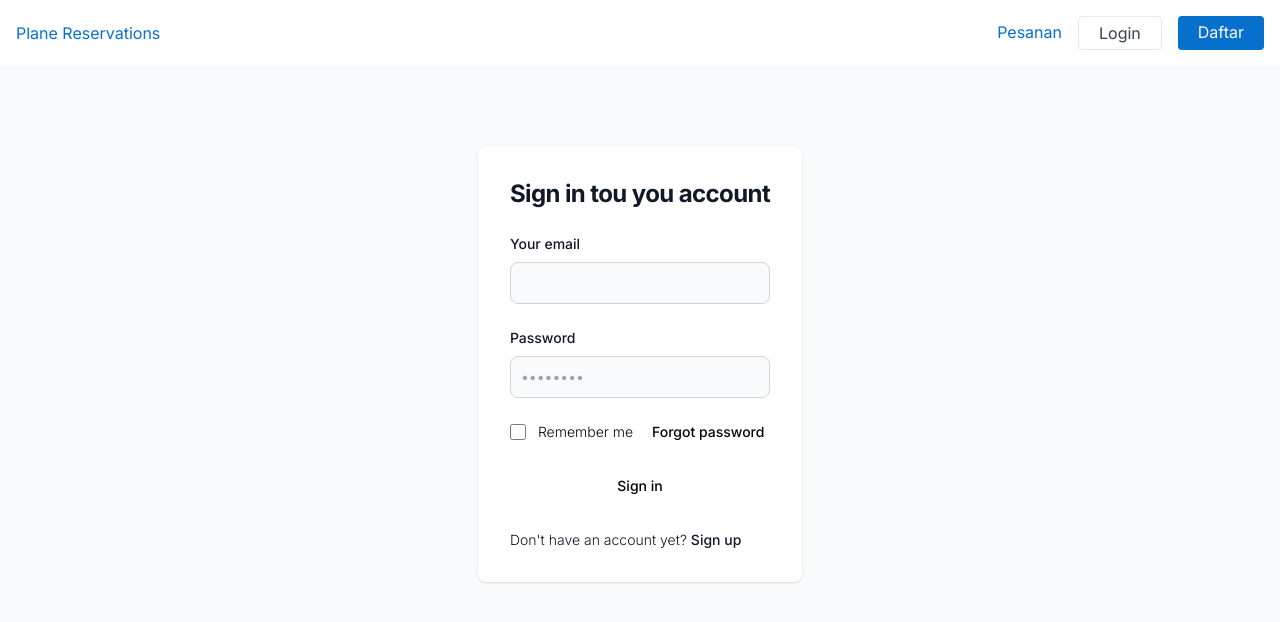
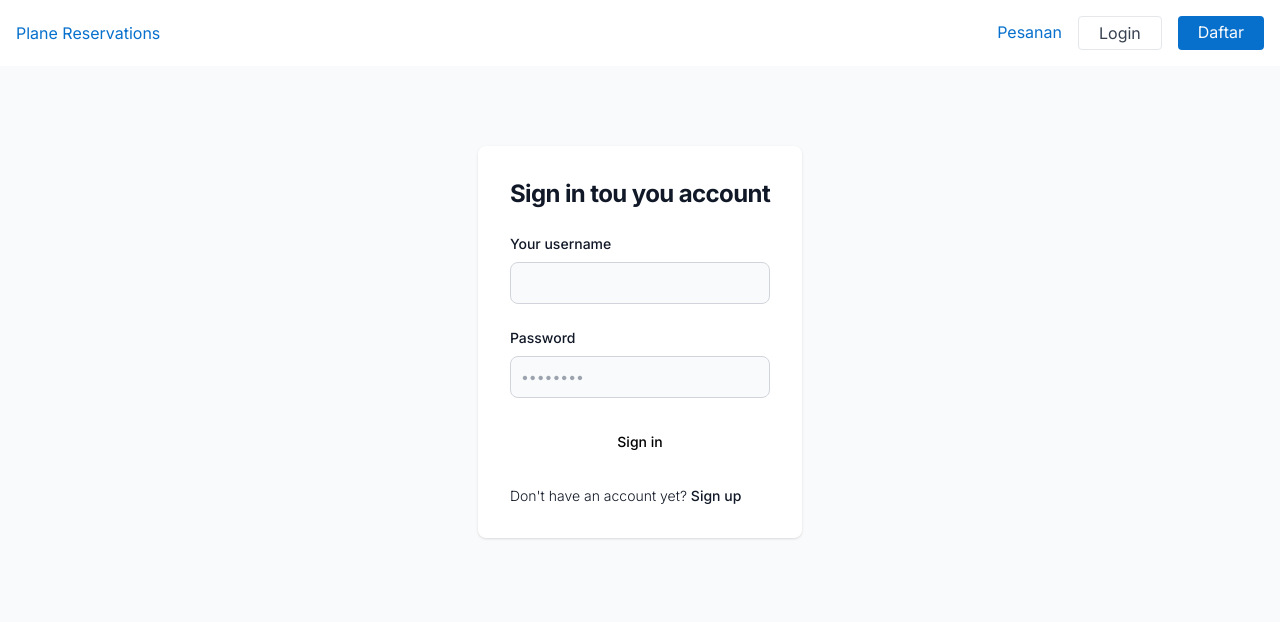
Before and after one commit to Rullyhidayatullahfaizal/TB1-web-enterprise, a Next.js app: page /login in a window 1280 px wide. Shown: the top 622 px of the page. Built offline with nearby package versions, Linux system fonts and the light colour scheme.

Commit message:
login and register

```diff
--- a/src/app/login/page.js
+++ b/src/app/login/page.js
@@ -1,30 +1,87 @@
+'use client'
+
+import React, { useClient, useEffect, useState } from 'react'
+import { supabase } from "@/utils/supabase";
+import { useRouter } from 'next/navigation';
+
+
+//memanggil supabase
+
 const LoginPage = () => {
+    //define state : format [namaState, fungsiUbahState] = useState(default [])
+    const router = useRouter()
+    const [username, setUname] = useState('');
+    const [password, setPwd] = useState('');
+
+
+
+    const hdlUName = event => {
+        setUname(event.target.value);
+    }
+
+    const hdlPwd = event => {
+        setPwd(event.target.value);
+    }
+
+
+
+
+    //cara akses api via libary supabase
+    async function onSubmit(e) {
+        e.preventDefault()
+            const { data, error } = await supabase
+                .from('users')
+                .select('id')
+                .eq('username', username)
+                .eq('password', password)
+                .single()
+
+
+                if (!data) {
+                return alert ("password salah");
+
+                }
+
+
+                router.push("/home");
+
+                //Aray
+
+                //.from(tabel target)
+                //    .insert('field', value)
+
+
+
+        //alert("");
+
+
+        //samain kaya login bikin validasi keluarin pesan eror dan kalau berhasil pindahin ke login
+
+        //sembunyikan password
+        //created_at dibuat sesuai jam taken akun
+
+        //setListData(data)
+    }
+
     return (
 
 
         <section class="bg-gray-50 dark:bg-gray-50 flex justify-center py-8 mx-auto md:h-screen lg:py-20">
-           <div>
+            <div>
                 <div class="w-full bg-white rounded-lg shadow dark:border md:mt-0 sm:max-w-md xl:p-0 dark:bg-gray-50 dark:border-gray-700">
                     <div class="p-6 space-y-4 md:space-y-6 sm:p-8">
                         <h1 class="text-xl font-bold leading-tight tracking-tight text-gray-900 md:text-2xl dark:text-black">
                             Sign in tou you account
                         </h1>
-                        <form class="space-y-4 md:space-y-6" action="#">
+
+                        <form onSubmit={onSubmit} class="space-y-4 md:space-y-6" action="#">
                             <div>
-                                <label for="email" class="block mb-2 text-sm font-medium text-gray-900 dark:text-black">Your email</label>
-                                <input type="email" name="email" id="email" class="bg-gray-50 border border-gray-300 text-gray-900 sm:text-sm rounded-lg focus:ring-primary-600 focus:border-primary-600 block w-full p-2.5 dark:bg-gray-50 dark:border-gray-600 dark:placeholder-gray-400 dark:text-black dark:focus:ring-blue-500 dark:focus:border-blue-500" required="" />
+                                <label for="username" class="block mb-2 text-sm font-medium text-gray-900 dark:text-black">Your username</label>
+                                <input onChange={hdlUName} value={username} type="username" name="username" id="username" class="bg-gray-50 border border-gray-300 text-gray-900 sm:text-sm rounded-lg focus:ring-primary-600 focus:border-primary-600 block w-full p-2.5 dark:bg-gray-50 dark:border-gray-600 dark:placeholder-gray-400 dark:text-black dark:focus:ring-blue-500 dark:focus:border-blue-500" required="" />
                             </div>
                             <div>
                                 <label for="password" class="block mb-2 text-sm font-medium text-gray-900 dark:text-black">Password</label>
-                                <input type="password" name="password" id="password" placeholder="••••••••" class="bg-gray-50 border border-gray-300 text-gray-900 sm:text-sm rounded-lg focus:ring-primary-600 focus:border-primary-600 block w-full p-2.5 dark:bg-gray-50 dark:border-gray-600 dark:placeholder-gray-400 dark:text-white dark:focus:ring-blue-500 dark:focus:border-blue-500" required="" />
-                            </div>
-                            <div class="flex items-start">
-                                <div class="flex items-center h-5">
-                                    <input id="terms" aria-describedby="terms" type="checkbox" class="w-4 h-4 border border-gray-300 rounded bg-gray-50 focus:ring-3 focus:ring-primary-300 dark:bg-gray-50 dark:border-gray-600 dark:focus:ring-primary-600 dark:ring-offset-gray-800" required="" />
-                                </div>
-                                <div class="ml-3 text-sm">
-                                    <label for="terms" class="font-light text-gray-950 dark:text-black">Remember me <a class="font-medium text-primary-600 hover:underline dark:text-sky-500" href="#"> &nbsp; &nbsp; Forgot password</a></label>
-                                </div>
+                                <input onChange={hdlPwd} value={password} type="password" name="password" id="password" placeholder="••••••••" class="bg-gray-50 border border-gray-300 text-gray-900 sm:text-sm rounded-lg focus:ring-primary-600 focus:border-primary-600 block w-full p-2.5 dark:bg-gray-50 dark:border-gray-600 dark:placeholder-gray-400 dark:text-white dark:focus:ring-blue-500 dark:focus:border-blue-500" required="" />
                             </div>
                             <button type="submit" class="w-full text-black bg-primary-600 hover:bg-primary-700 focus:ring-4 focus:outline-none focus:ring-primary-300 font-medium rounded-lg text-sm px-5 py-2.5 text-center dark:bg-sky-500 dark:hover:bg-blue-600 dark:focus:ring-blue-900">Sign in</button>
                             <p class="text-sm font-light text-gray-900 dark:text-black">
--- a/src/app/register/page.js
+++ /dev/null
@@ -1,47 +0,0 @@
-const RegisterPage = () => {
-    return (
-
-
-        <section class="bg-gray-50 dark:bg-gray-50 flex justify-center py-8 mx-auto md:h-screen lg:py-20">
-            <div>
-                <div class="w-full bg-white rounded-lg shadow dark:border md:mt-0 sm:max-w-md xl:p-0 dark:bg-gray-50 dark:border-gray-700">
-                    <div class="p-6 space-y-4 md:space-y-6 sm:p-8">
-                        <h1 class="text-xl font-bold leading-tight tracking-tight text-gray-900 md:text-2xl dark:text-black">
-                            Create and account
-                        </h1>
-                        <form class="space-y-4 md:space-y-6" action="#">
-                            <div>
-                                <label for="email" class="block mb-2 text-sm font-medium text-gray-900 dark:text-black">Your email</label>
-                                <input type="email" name="email" id="email" class="bg-gray-50 border border-gray-300 text-gray-900 sm:text-sm rounded-lg focus:ring-primary-600 focus:border-primary-600 block w-full p-2.5 dark:bg-gray-50 dark:border-gray-600 dark:placeholder-gray-400 dark:text-black dark:focus:ring-blue-500 dark:focus:border-blue-500" required="" />
-                            </div>
-                            <div>
-                                <label for="password" class="block mb-2 text-sm font-medium text-gray-900 dark:text-black">Password</label>
-                                <input type="password" name="password" id="password" placeholder="••••••••" class="bg-gray-50 border border-gray-300 text-gray-900 sm:text-sm rounded-lg focus:ring-primary-600 focus:border-primary-600 block w-full p-2.5 dark:bg-gray-50 dark:border-gray-600 dark:placeholder-gray-400 dark:text-white dark:focus:ring-blue-500 dark:focus:border-blue-500" required="" />
-                            </div>
-                            <div>
-                                <label for="confirm-password" class="block mb-2 text-sm font-medium text-gray-900 dark:text-black">Confirm password</label>
-                                <input type="confirm-password" name="confirm-password" id="confirm-password" placeholder="••••••••" class="bg-gray-50 border border-gray-300 text-gray-900 sm:text-sm rounded-lg focus:ring-primary-600 focus:border-primary-600 block w-full p-2.5 dark:bg-gray-50 dark:border-gray-600 dark:placeholder-gray-400 dark:text-white dark:focus:ring-blue-500 dark:focus:border-blue-500" required="" />
-                            </div>
-                            <div class="flex items-start">
-                                <div class="flex items-center h-5">
-                                    <input id="terms" aria-describedby="terms" type="checkbox" class="w-4 h-4 border border-gray-300 rounded bg-gray-50 focus:ring-3 focus:ring-primary-300 dark:bg-gray-50 dark:border-gray-600 dark:focus:ring-primary-600 dark:ring-offset-gray-800" required="" />
-                                </div>
-                                <div class="ml-3 text-sm">
-                                    <label for="terms" class="font-light text-gray-950 dark:text-black">I accept the <a class="font-medium text-primary-600 hover:underline dark:text-primary-500" href="#">Terms and Conditions</a></label>
-                                </div>
-                            </div>
-                            <button type="submit" class="w-full text-black bg-primary-600 hover:bg-primary-700 focus:ring-4 focus:outline-none focus:ring-primary-300 font-medium rounded-lg text-sm px-5 py-2.5 text-center dark:bg-sky-500 dark:hover:bg-blue-600 dark:focus:ring-blue-900">Create an account</button>
-                            <p class="text-sm font-light text-gray-900 dark:text-black">
-                                Already have an account? <a href="login" class="font-medium text-primary-600 hover:underline dark:text-primary-500">Login here</a>
-                            </p>
-                        </form>
-                    </div>
-                </div>
-            </div>
-        </section>
-
-    );
-};
-
-
-export default RegisterPage;
--- /dev/null
+++ b/src/app/register/page.jsx
@@ -0,0 +1,89 @@
+'use client'
+
+    import React, { useState } from 'react'
+    import { useRouter } from 'next/navigation'
+
+    //memanggil supabase
+    import { supabase } from "@/utils/supabase";
+
+    const RegisterPage = () => {
+        const router = useRouter()
+
+        const [usernameInput, setUname] = useState('')
+        const [passwordInput, setPwd] = useState('')
+
+
+        const hdlUName = event => {
+            setUname(event.target.value);
+        }
+
+        const hdlPwd = event => {
+            setPwd(event.target.value);
+        }
+
+
+
+        //insert data ke supabase
+        async function onSubmit(event) {
+            event.preventDefault();
+
+            alert("submit diproses lagi");
+
+            const { data, error } = await supabase
+                .from('users')
+                .insert({ username: usernameInput, password: passwordInput, })
+
+            //daftar pakai username yang sudah ada di supabase
+                if (error) {
+                    return alert ("password salah");
+                    }
+
+
+                    router.push('/login/')
+
+            //.from(tabel target)
+                //    .insert('field', value)
+
+
+        }
+
+        return (
+
+
+            <section className="bg-gray-50 dark:bg-gray-50 flex justify-center py-8 mx-auto md:h-screen lg:py-20">
+                <div>
+                    <div className="w-full bg-white rounded-lg shadow dark:border md:mt-0 sm:max-w-md xl:p-0 dark:bg-gray-50 dark:border-gray-700">
+                        <div className="p-6 space-y-4 md:space-y-6 sm:p-8">
+                            <h1 className="text-xl font-bold leading-tight tracking-tight text-gray-900 md:text-2xl dark:text-black">
+                                Create and account
+                            </h1>
+                            <form className="space-y-4 md:space-y-6" action="#">
+                                <div>
+                                    <label for="username" className="block mb-2 text-sm font-medium text-gray-900 dark:text-black">Your username</label>
+                                    <input onChange={hdlUName} type="text" name="username" id="username" value={usernameInput}  className="bg-gray-50 border border-gray-300 text-gray-900 sm:text-sm rounded-lg focus:ring-primary-600 focus:border-primary-600 block w-full p-2.5 dark:bg-gray-50 dark:border-gray-600 dark:placeholder-gray-400 dark:text-black dark:focus:ring-blue-500 dark:focus:border-blue-500" required="" />
+                                </div>
+                                <div>
+                                    <label for="password" className="block mb-2 text-sm font-medium text-gray-900 dark:text-black">Password</label>
+                                    <input onChange={hdlPwd} value={passwordInput} type="password" name="password" id="password" placeholder="••••••••" className="bg-gray-50 border border-gray-300 text-gray-900 sm:text-sm rounded-lg focus:ring-primary-600 focus:border-primary-600 block w-full p-2.5 dark:bg-gray-50 dark:border-gray-600 dark:placeholder-gray-400 dark:text-white dark:focus:ring-blue-500 dark:focus:border-blue-500" required="" />
+                                </div>
+                                <div>
+                                    <label for="confirm-password" className="block mb-2 text-sm font-medium text-gray-900 dark:text-black">Confirm password</label>
+                                    <input type="confirm-password" name="confirm-password" id="confirm-password" placeholder="••••••••" className="bg-gray-50 border border-gray-300 text-gray-900 sm:text-sm rounded-lg focus:ring-primary-600 focus:border-primary-600 block w-full p-2.5 dark:bg-gray-50 dark:border-gray-600 dark:placeholder-gray-400 dark:text-white dark:focus:ring-blue-500 dark:focus:border-blue-500" required="" />
+                                </div>
+                                <button onClick={onSubmit} type="submit" className="w-full text-black bg-primary-600 hover:bg-primary-700 focus:ring-4 focus:outline-none focus:ring-primary-300 font-medium rounded-lg text-sm px-5 py-2.5 text-center dark:bg-sky-500 dark:hover:bg-blue-600 dark:focus:ring-blue-900">Create an account</button>
+                                <p className="text-sm font-light text-gray-900 dark:text-black">
+                                    Already have an account? <a href="login" className="font-medium text-primary-600 hover:underline dark:text-primary-500">Login here</a>
+                                </p>
+                            </form>
+                        </div>
+                    </div>
+                </div>
+            </section>
+
+
+
+        );
+    };
+
+
+    export default RegisterPage;
```
Also changed, not shown: src/utils/supabase/index.js (line endings or trailing spaces), 2 other files (tests, documents, lock files or other folders).
